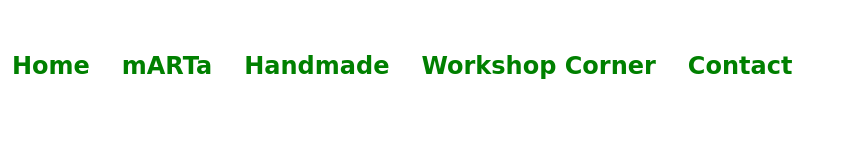
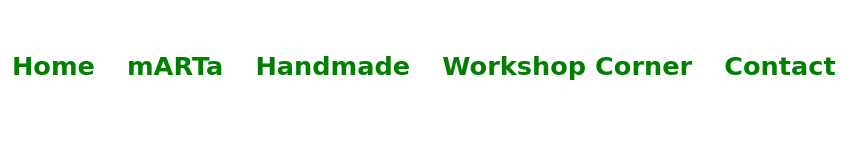
Before and after one commit to mananiko27/final, a plain HTML site: page index.html in a window 1280 px wide. Shown: the top 160 px of the page, 149-1016 px from the left. Drawn offline with Linux system fonts and the light colour scheme.

Commit message:
Add files via upload

```diff
--- a/index.html
+++ b/index.html
@@ -15,17 +15,29 @@
       display: flex;
       align-items: center;
       padding: 1rem 2rem;
+      position: fixed;
+      top: 0;
+      left: 0;
+      width: 100%;
+      z-index: 1000;
+      background: transparent;
     }
     nav {
       display: flex;
       gap: 2rem;
-      margin-left: 1rem; /* Move nav to the left */
+      margin-left: 1rem; /* slight move to the left */
     }
     nav a {
       text-decoration: none;
       color: green;
-      font-size: 1.5rem; /* Larger font */
+      font-size: 1.6rem; /* slightly larger font */
       font-weight: bold;
+    }
+    .logo {
+      height: 100px;
+    }
+    html {
+      scroll-padding-top: 120px; /* prevent hiding under fixed header */
     }
     .section {
       min-height: 100vh;
@@ -42,7 +54,7 @@
 </head>
 <body>
   <header>
-    <img src="logo.jpg" alt="mARTa Logo" style="height:100px; background:transparent;">
+    <img src="logo.jpg" alt="mARTa Logo" class="logo">
     <nav>
       <a href="#home">Home</a>
       <a href="#marta">mARTa</a>
```
